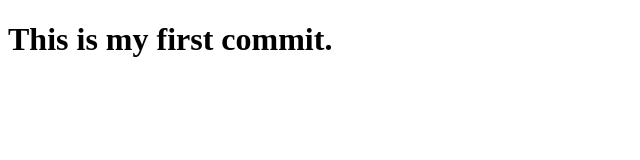
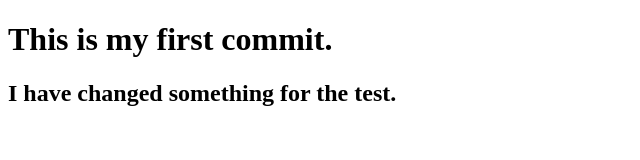
Before and after one commit to MehediHaassan1/first-commit, a plain HTML site: page index.html in a window 1280 px wide. Shown: the whole page, without its empty margins (0-640 px from the left). Drawn offline with Linux system fonts and the light colour scheme.

Commit message:
Second Commit

```diff
--- a/index.html
+++ b/index.html
@@ -7,5 +7,6 @@
 </head>
 <body>
     <h1>This is my first commit.</h1>
+    <h2>I have changed something for the test.</h2>
 </body>
 </html>
```
